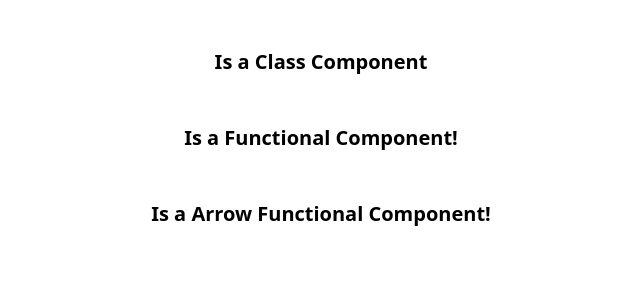
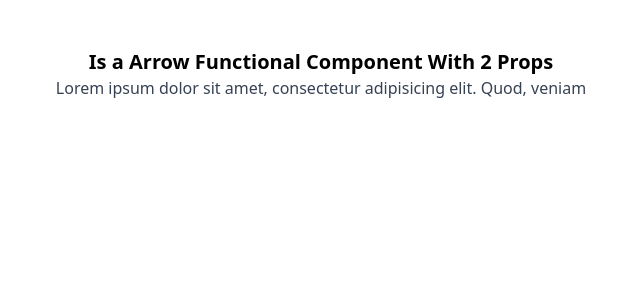
Before and after one commit to Grego-K/cf8-react-intro, a React app: page / in a window 1280 px wide. Shown: the top 300 px of the page, without its empty margins (319-959 px from the left). Built offline with nearby package versions, Linux system fonts and the light colour scheme; the HTML template or start-up script is replaced by a standard one.

Commit message:
feat: add ArrowFunctionalComponentWithProps.tsx and ArrowFunctionalComponentWithPropsType.tsx

```diff
--- a/src/App.tsx
+++ b/src/App.tsx
@@ -1,7 +1,9 @@
 // import ViteIntro from "./components/ViteIntro/ViteIntro.tsx"
-import ClassComponent from "./components/ClassComponent";
-import FunctionalComponent from "./components/FunctionalComponent.tsx";
-import ArrowFunctionalComponent from "./components/ArrowFunctionalComponent.tsx";
+// import ClassComponent from "./components/ClassComponent";
+// import FunctionalComponent from "./components/FunctionalComponent.tsx";
+// import ArrowFunctionalComponent from "./components/ArrowFunctionalComponent.tsx";
+//import ArrowFunctionalComponentWithProps from "./components/ArrowFunctionalComponentWithProps.tsx";
+import ArrowFunctionalComponentWithPropsType from "./components/ArrowFunctionalComponentWithPropsType.tsx";
 
 
 function App() {
@@ -9,9 +11,15 @@
   return (
     <>
         {/*<ViteIntro />*/}
-        <ClassComponent />
-        <FunctionalComponent />
-        <ArrowFunctionalComponent />
+        {/*<ClassComponent />*/}
+        {/*<FunctionalComponent />*/}
+        {/*<ArrowFunctionalComponent />*/}
+        {/*<ArrowFunctionalComponentWithProps title="Is a Arrow Functional Component With Props" />*/}
+        {/*<ArrowFunctionalComponentWithProps title="2nd Title" />*/}
+        <ArrowFunctionalComponentWithPropsType
+            title="Is a Arrow Functional Component With 2 Props"
+            description="Lorem ipsum dolor sit amet, consectetur adipisicing elit. Quod, veniam"
+        />
     </>
   )
 }
--- /dev/null
+++ b/src/components/ArrowFunctionalComponentWithProps.tsx
@@ -0,0 +1,14 @@
+
+type Props = {
+    title: string;
+}
+
+const ArrowFunctionalComponentWithProps =({title} : Props) => {
+    return (
+        <>
+            <h1 className="text-center text-xl font-bold mt-12">{title}</h1>
+        </>
+    )
+}
+
+export default ArrowFunctionalComponentWithProps;
--- /dev/null
+++ b/src/components/ArrowFunctionalComponentWithPropsType.tsx
@@ -0,0 +1,28 @@
+// type PropA = {
+//     title: string;
+// }
+//
+// type PropB = {
+//     description: string;
+// }
+//
+// type Props = PropA & PropB;
+
+interface Props {
+    title: string;
+}
+
+interface Props {
+    description: string;
+}
+
+const ArrowFunctionalComponentWithPropsType =({title,description} : Props) => {
+    return (
+        <>
+            <h1 className="text-center text-xl font-bold mt-12">{title}</h1>
+            <p className="text-center text-gray-700">{description}</p>
+        </>
+    )
+}
+
+export default ArrowFunctionalComponentWithPropsType;
```
